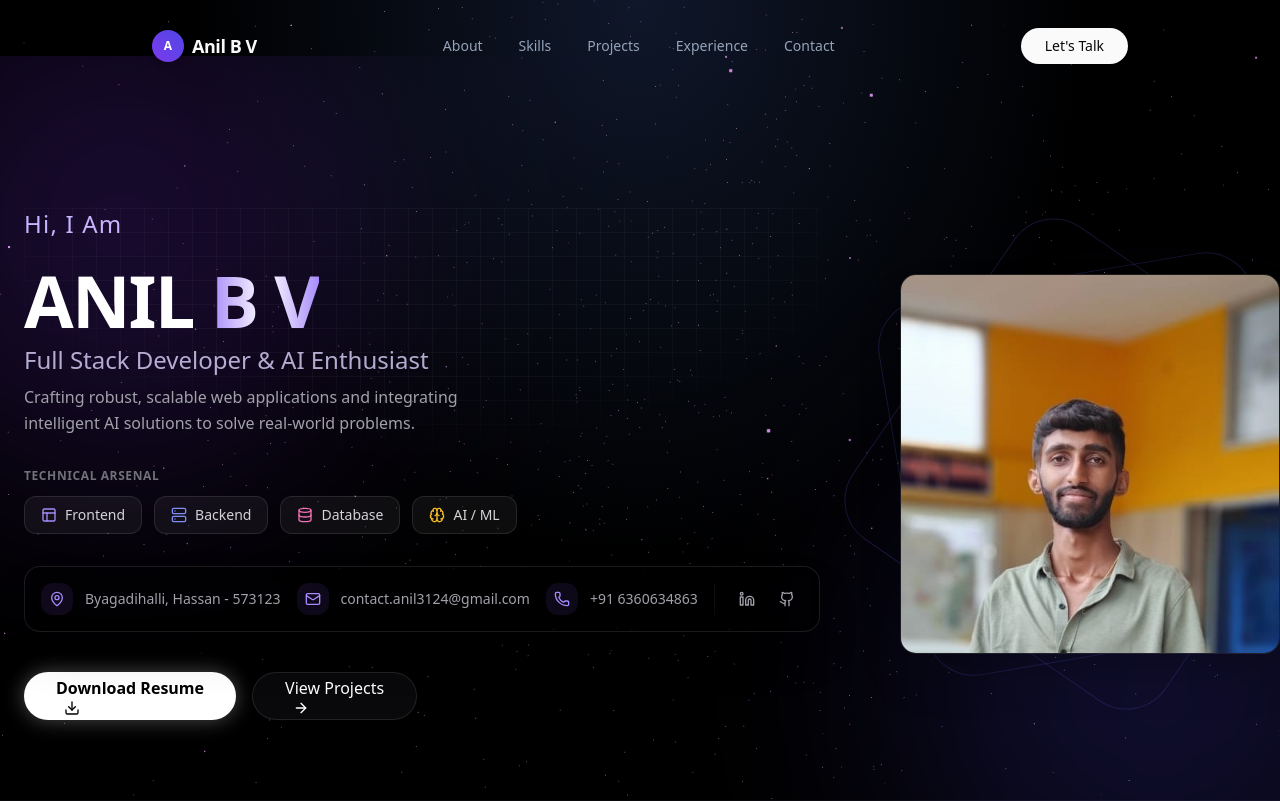
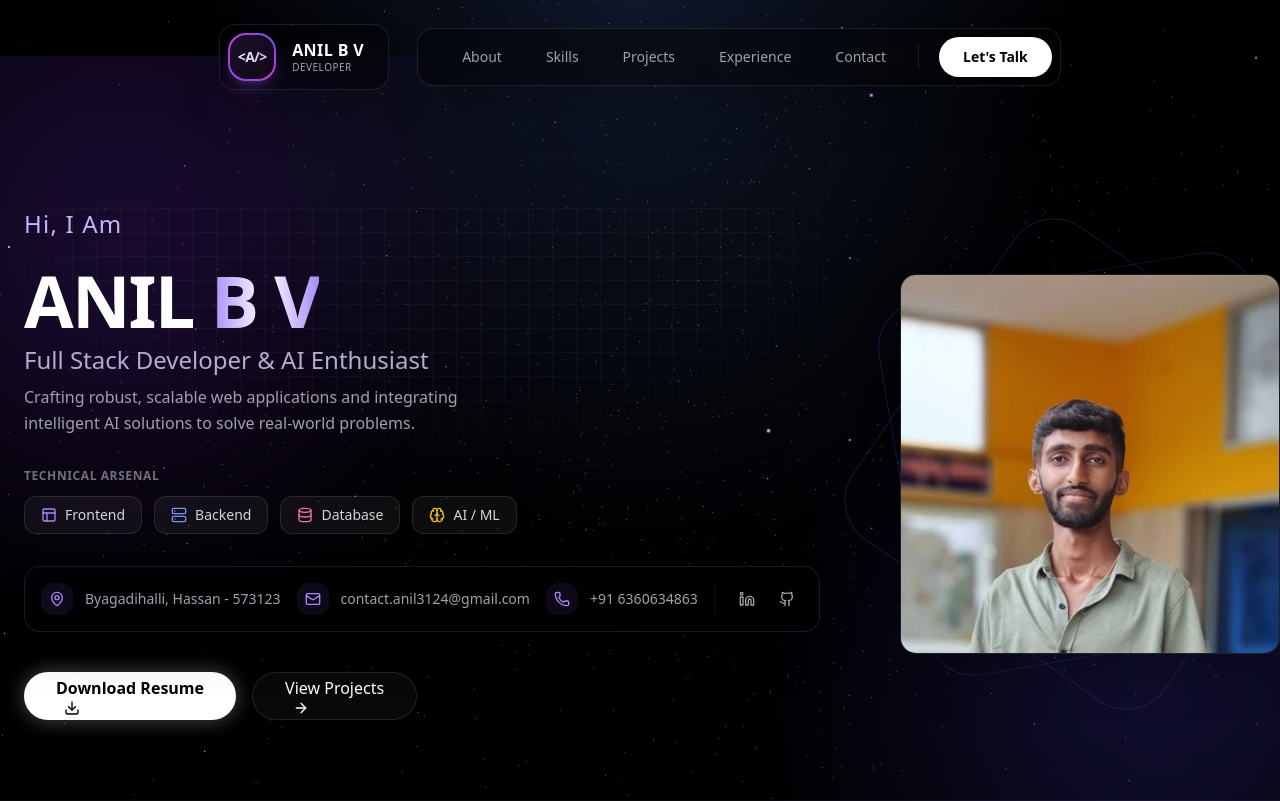
Before and after one commit to AnilGowdaBV/my-portfolio, a React (Vite) app: page / in a window 1280 px wide. Shown: the top 801 px of the page. Built offline with nearby package versions, Linux system fonts and the light colour scheme.

Commit message:
navbar updated

```diff
--- a/src/components/Navbar.tsx
+++ b/src/components/Navbar.tsx
@@ -3,14 +3,18 @@ import { useState, useEffect } from "react";
 import { Button } from "@/components/ui/button";
 import { Icons } from "@/components/Icons";
 import { cn } from "@/lib/utils";
-import { motion } from "framer-motion";
+import { motion, AnimatePresence } from "framer-motion";
 import { useAppDispatch, useAppSelector } from "@/store/hooks";
 import { setMobileMenuOpen, toggleMobileMenu } from "@/store/uiSlice";
 
+
+
 export function Navbar() {
     const [isScrolled, setIsScrolled] = useState(false);
+    const [hoveredIndex, setHoveredIndex] = useState<number | null>(null);
     const dispatch = useAppDispatch();
     const isMobileMenuOpen = useAppSelector((state) => state.ui.isMobileMenuOpen);
+
 
     useEffect(() => {
         const handleScroll = () => {
@@ -31,102 +35,133 @@ export function Navbar() {
     return (
         <>
             <motion.header
-                initial={{ y: -100 }}
-                animate={{ y: 0 }}
-                transition={{ type: "spring", stiffness: 100, damping: 20 }}
-                className="fixed top-4 left-0 right-0 z-50 flex justify-center px-4"
+                initial={{ y: -100, opacity: 0 }}
+                animate={{ y: 0, opacity: 1 }}
+                transition={{ type: "spring", stiffness: 100, damping: 20, delay: 0.5 }}
+                className="fixed top-0 left-0 right-0 z-50 flex items-center justify-center pointer-events-none pt-6 px-4"
             >
-                <nav
-                    className={cn(
-                        "flex items-center justify-between px-6 py-3 rounded-full transition-all duration-300",
-                        isScrolled
-                            ? "bg-white/80 dark:bg-zinc-900/80 backdrop-blur-xl shadow-lg border border-black/5 w-full max-w-4xl"
-                            : "bg-transparent w-full max-w-5xl"
-                    )}
+                <div className="flex items-center gap-3 w-full max-w-6xl mx-auto justify-between md:justify-center pointer-events-auto">
+
+                    {/* Brand Island - Identity */}
+                    <motion.div
+                        className="glass-card backdrop-blur-xl bg-black/40 border border-white/10 rounded-full pl-2 pr-6 py-2 flex items-center gap-4 shadow-xl pointer-events-auto cursor-pointer"
+                        whileHover={{ scale: 1.02 }}
+                        transition={{ type: "spring", stiffness: 400, damping: 10 }}
+                        onClick={() => window.scrollTo({ top: 0, behavior: 'smooth' })}
                     >
-                    <a href="#" className="flex items-center gap-2 group">
-                        <div className="w-8 h-8 rounded-full bg-gradient-to-tr from-violet-600 to-indigo-600 flex items-center justify-center text-white font-bold text-xs shadow-md group-hover:scale-110 transition-transform">
-                            A
+                        <div className="relative group cursor-pointer">
+                            {/* Unique Tech Logo */}
+                            <div className="w-12 h-12 rounded-[18px] bg-gradient-to-tr from-violet-600 via-fuchsia-600 to-indigo-600 p-[2px] relative overflow-hidden transition-transform duration-300 group-hover:rotate-6 shadow-lg shadow-violet-500/25">
+                                <div className="absolute inset-0 bg-white/30 blur-sm animate-pulse"></div>
+                                <div className="w-full h-full bg-black/90 backdrop-blur-md rounded-[16px] flex items-center justify-center relative z-10 overflow-hidden">
+                                    <div className="absolute inset-0 bg-gradient-to-br from-violet-500/20 to-transparent opacity-50"></div>
+                                    <span className="text-sm font-black tracking-tighter bg-gradient-to-br from-white via-violet-200 to-indigo-200 bg-clip-text text-transparent transform group-hover:scale-110 transition-transform duration-300">
+                                        {'<A/>'}
+                                    </span>
                                 </div>
-                        <span className={cn("font-bold text-lg tracking-tight transition-opacity",
-                            isScrolled ? "opacity-100" : "opacity-0 md:opacity-100"
-                        )}>
-                            Anil B V
+                            </div>
+                        </div>
+
+                        <div className="flex flex-col justify-center">
+                            <span className="font-bold text-base text-white leading-tight tracking-wide">
+                                ANIL B V
                             </span>
-                    </a>
+                            <span className="text-[10px] uppercase font-medium text-zinc-400 tracking-wider">
+                                Developer
+                            </span>
+                        </div>
+                    </motion.div>
 
-                    {/* Desktop Nav */}
-                    <div className="hidden md:flex items-center space-x-1">
+                    {/* Navigation Island - Links & Actions (Hidden on Mobile) */}
+                    <nav className="hidden md:flex items-center gap-1 pl-6 pr-2 py-2 rounded-full glass-card backdrop-blur-xl bg-black/40 border border-white/10 shadow-xl ml-4">
                         {navLinks.map((link) => (
                             <a
                                 key={link.name}
                                 href={link.href}
-                                className="px-4 py-2 text-sm font-medium text-muted-foreground hover:text-foreground hover:bg-black/5 dark:hover:bg-white/10 rounded-full transition-all"
+                                className="relative px-5 py-2 text-sm font-medium text-zinc-400 hover:text-white transition-colors rounded-full hover:bg-white/5"
                             >
                                 {link.name}
                             </a>
                         ))}
-                    </div>
 
-                    <div className="flex items-center gap-2">
+                        <div className="w-px h-6 bg-white/10 mx-2"></div>
+
                         <Button
-                            className="rounded-full hidden md:flex bg-foreground text-background hover:bg-foreground/90 font-medium px-6"
-                            size="sm"
+                            className="rounded-full bg-white text-black hover:bg-zinc-200 font-semibold px-6 ml-2 h-10"
                             asChild
                         >
                             <a href="#contact">Let's Talk</a>
                         </Button>
+                    </nav>
 
+                    {/* Mobile Menu Toggle (Visible only on Mobile) */}
                     <Button
-                            variant="ghost"
+                        variant="outline"
                         size="icon"
-                            className="md:hidden rounded-full"
+                        className="md:hidden rounded-full w-12 h-12 bg-black/40 border-white/10 backdrop-blur-md text-white hover:bg-white/10"
                         onClick={() => dispatch(toggleMobileMenu())}
-                            aria-label="Toggle Menu"
                     >
-                            {isMobileMenuOpen ? (
-                                <Icons.close className="h-5 w-5" />
-                            ) : (
-                                <Icons.menu className="h-5 w-5" />
-                            )}
+                        {isMobileMenuOpen ? <Icons.close className="w-5 h-5" /> : <Icons.menu className="w-5 h-5" />}
                     </Button>
                 </div>
-                </nav>
             </motion.header>
 
             {/* Mobile Menu Overlay */}
+            <AnimatePresence>
                 {isMobileMenuOpen && (
                     <motion.div
-                    initial={{ opacity: 0, y: -20 }}
-                    animate={{ opacity: 1, y: 0 }}
-                    className="fixed inset-0 z-40 bg-background/95 backdrop-blur-sm pt-24 px-6 md:hidden"
+                        initial={{ opacity: 0 }}
+                        animate={{ opacity: 1 }}
+                        exit={{ opacity: 0 }}
+                        className="fixed inset-0 z-40 bg-black/80 backdrop-blur-2xl md:hidden flex flex-col items-center justify-center p-6"
                     >
-                    <nav className="flex flex-col space-y-6 text-center">
+                        <nav className="flex flex-col items-center space-y-8 w-full max-w-sm">
+                            {/* Mobile Brand for Context */}
+                            <div className="flex flex-col items-center gap-4 mb-2">
+                                <div className="w-20 h-20 rounded-[2rem] bg-gradient-to-tr from-violet-600 via-fuchsia-600 to-indigo-600 p-[3px] relative overflow-hidden shadow-2xl">
+                                    <div className="w-full h-full bg-black/90 backdrop-blur-md rounded-[28px] flex items-center justify-center relative z-10 overflow-hidden">
+                                        <div className="absolute inset-0 bg-gradient-to-br from-violet-500/20 to-transparent opacity-50"></div>
+                                        <span className="text-2xl font-black tracking-tighter bg-gradient-to-br from-white via-violet-200 to-indigo-200 bg-clip-text text-transparent transform scale-110">
+                                            {'<A/>'}
+                                        </span>
+                                    </div>
+                                </div>
+                                <div className="text-center">
+                                    <h2 className="text-2xl font-bold text-white">Anil B V</h2>
+                                    <p className="text-zinc-400 text-sm">Full Stack Developer</p>
+                                </div>
+                            </div>
+
+                            <div className="w-full h-px bg-white/10 my-4"></div>
+
                             {navLinks.map((link, idx) => (
                                 <motion.a
                                     key={link.name}
                                     initial={{ opacity: 0, y: 20 }}
                                     animate={{ opacity: 1, y: 0 }}
-                                transition={{ delay: idx * 0.1 }}
+                                    transition={{ delay: 0.1 + idx * 0.1 }}
                                     href={link.href}
-                                className="text-2xl font-medium text-foreground hover:text-primary transition-colors"
+                                    className="text-3xl font-medium text-zinc-400 hover:text-white transition-colors"
                                     onClick={() => dispatch(setMobileMenuOpen(false))}
                                 >
                                     {link.name}
                                 </motion.a>
                             ))}
+
                             <motion.div
                                 initial={{ opacity: 0, y: 20 }}
                                 animate={{ opacity: 1, y: 0 }}
-                            transition={{ delay: 0.3 }}
+                                transition={{ delay: 0.5 }}
+                                className="w-full pt-8"
                             >
-                            <Button size="lg" className="w-full rounded-full mt-4" asChild>
-                                <a href="#contact" onClick={() => dispatch(setMobileMenuOpen(false))}>Let's Talk</a>
+                                <Button size="lg" className="w-full rounded-full bg-white text-black font-bold h-14 text-lg" asChild>
+                                    <a href="#contact" onClick={() => dispatch(setMobileMenuOpen(false))}>Get in Touch</a>
                                 </Button>
                             </motion.div>
                         </nav>
                     </motion.div>
                 )}
+            </AnimatePresence>
         </>
     );
 }
```
Lines whose indentation alone changed are shown as unchanged.
